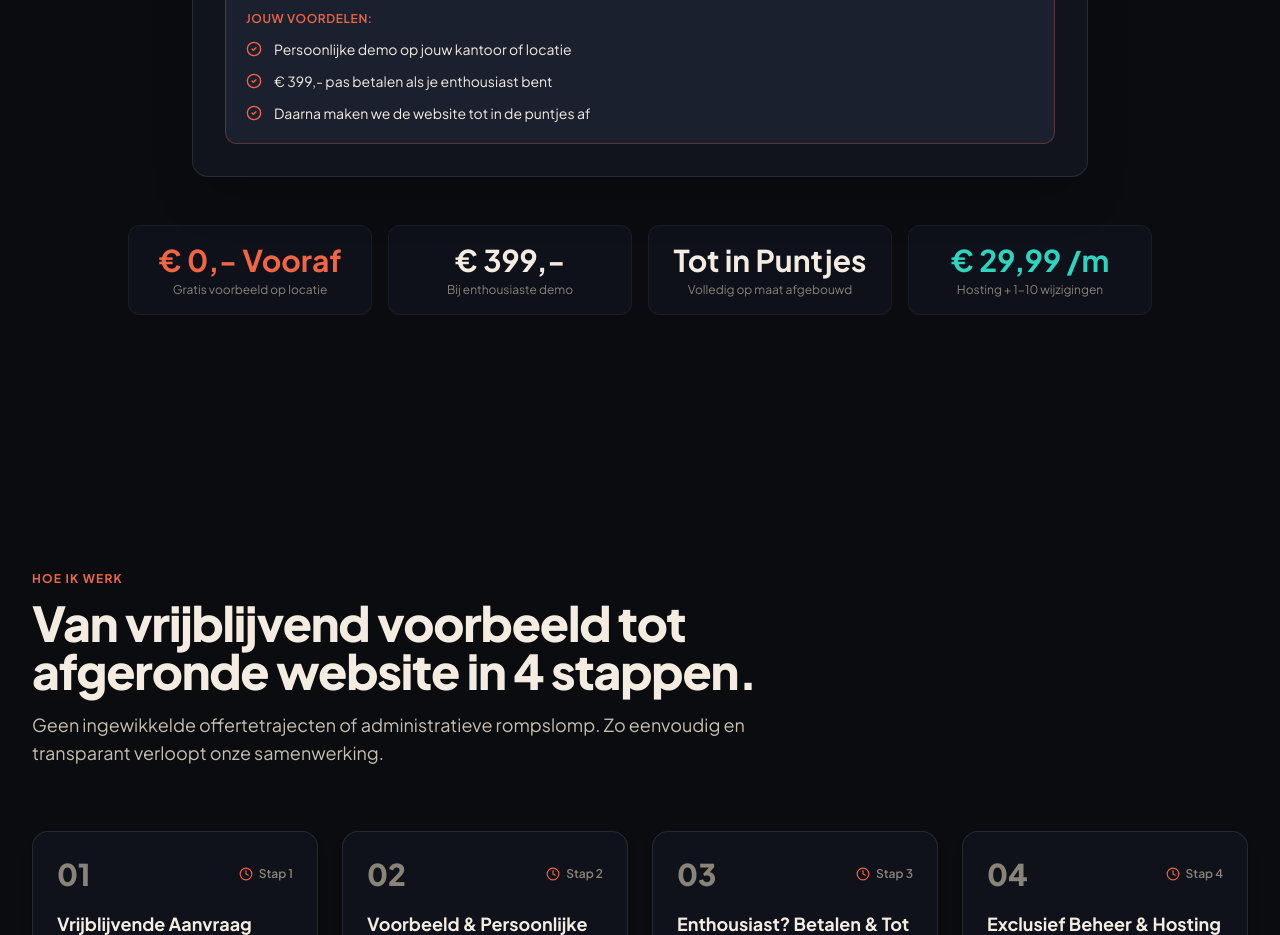
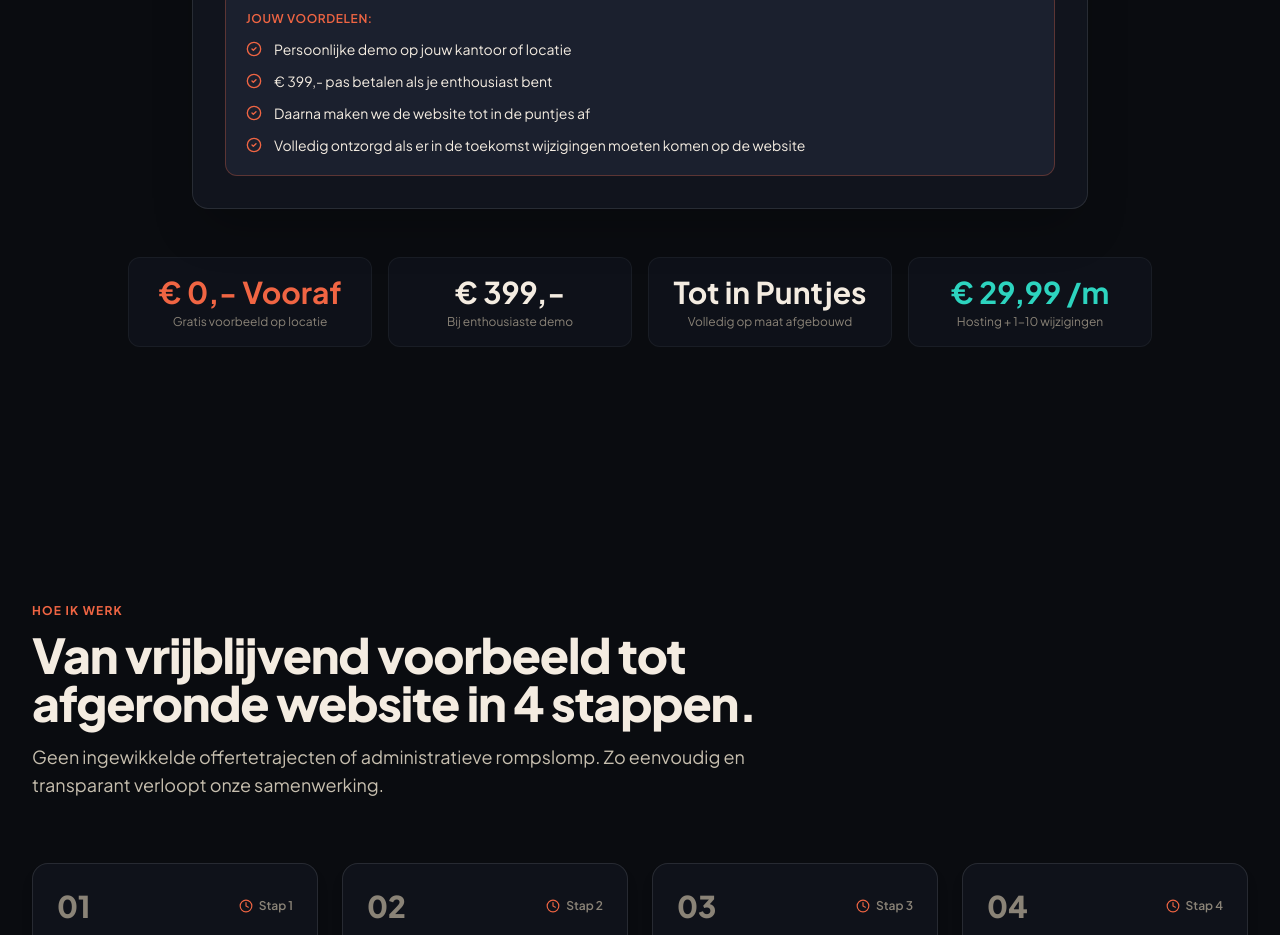
Before and after one commit to rubenwinkelman/rwinkelman, a React (Vite) app: page / in a window 1280 px wide. Shown: the part 1000-1935 px from the top of the page. Built offline with nearby package versions, Linux system fonts and the light colour scheme.

Commit message:
feat: add future edits guarantee to hero benefits box

```diff
--- a/src/components/Hero.jsx
+++ b/src/components/Hero.jsx
@@ -239,6 +239,10 @@ export default function Hero() {
                     <CheckCircle2 className="w-4 h-4 text-brand-accent flex-shrink-0" />
                     <span>Daarna maken we de website tot in de puntjes af</span>
                   </div>
+                  <div className="flex items-center gap-3 text-sm text-brand-sand">
+                    <CheckCircle2 className="w-4 h-4 text-brand-accent flex-shrink-0" />
+                    <span>Volledig ontzorgd als er in de toekomst wijzigingen moeten komen op de website</span>
+                  </div>
                 </div>
               </div>
             )}
```
